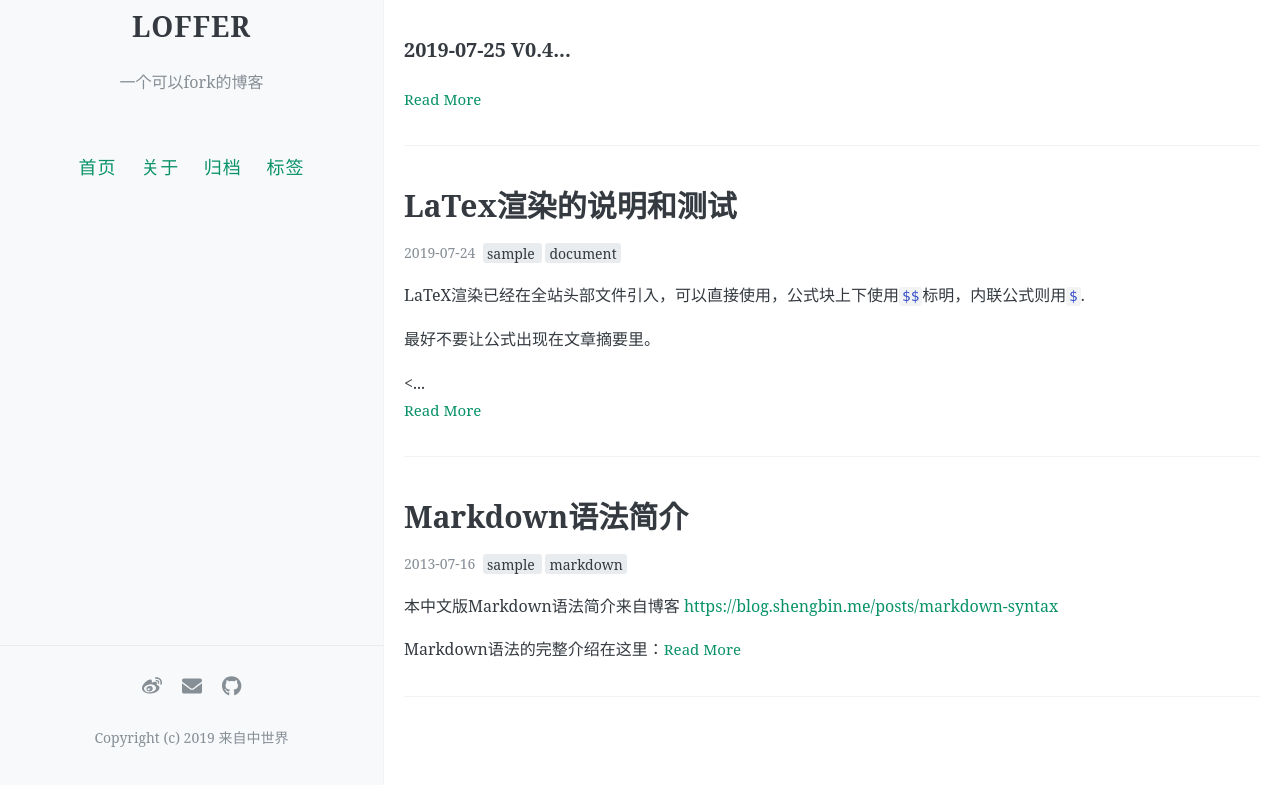
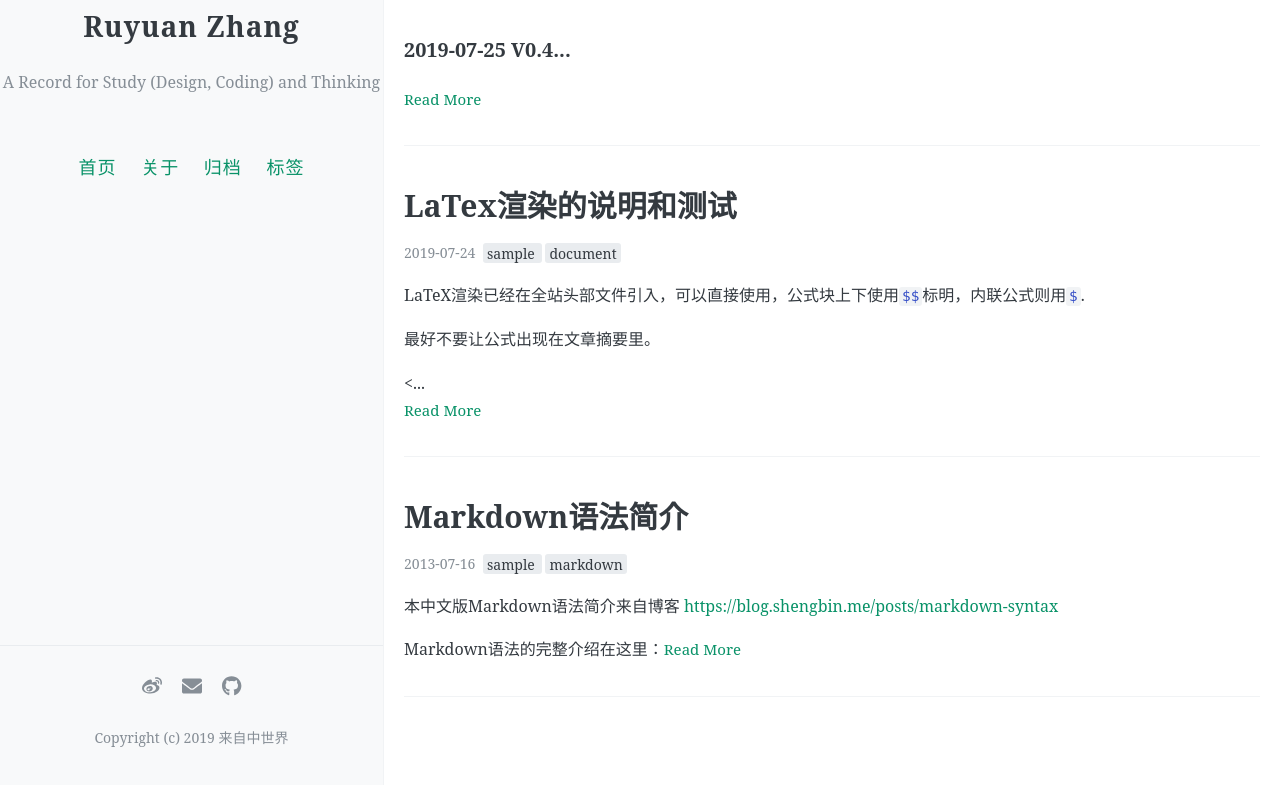
Before and after one commit to Rouwanzii/rouwanzii.github.io, a Jekyll site: the page built from index.html, in a window 1280 px wide and 1081 px high. Shown: the part 296-1081 px from the top of the window. Built offline with Jekyll 4.4.1, drawn with Linux system fonts in a browser that asks for light colours; nearby versions of some CDN libraries; the list of posts is cut into pages by our own code; comment, search, counter and statistics services are not loaded.

Commit message:
Update _config.yml

```diff
--- a/_config.yml
+++ b/_config.yml
@@ -5,9 +5,9 @@
 # 你的博客名称，请用你想要的博客名替换“LOFFER”，以下修改都可类似处理
 # 注意，“name: LOFFER”，冒号后面的空格不可以省略。
 # 井号后面的文字是说明文档，不会被程序读取。
-name: LOFFER
+name: Ruyuan Zhang
 # 描述/签名
-description: 一个可以fork的博客
+description: A Record for Study (Design, Coding) and Thinking
 
 #
 # 下面的设定都是可选的
```
